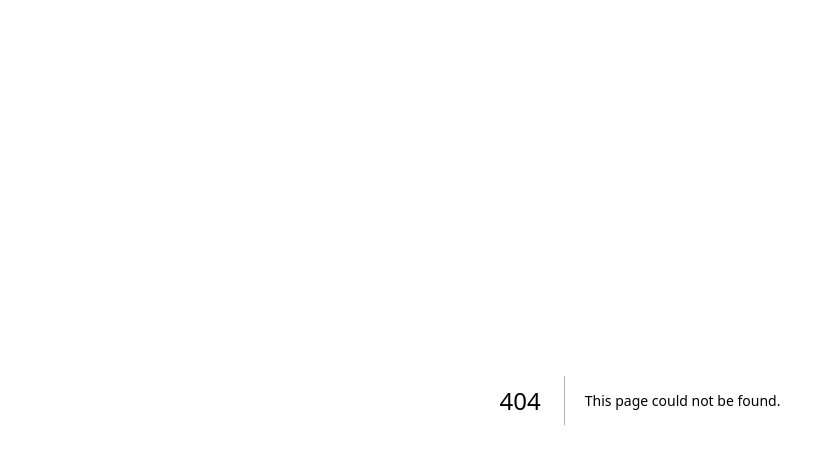
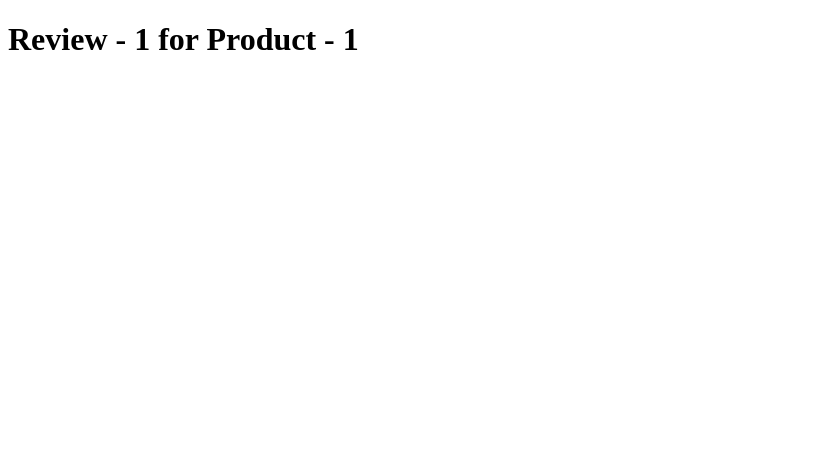
Before and after one commit to esdy017/code-evolution-tutorials, a Next.js app in the folder nextjs-14/02-nextjs-routing/: page /products/1/reviews/1 in a window 1280 px wide. Before the commit this address had no page. Shown: the top 464 px of the page, without its empty margins (0-835 px from the left). Built offline with nearby package versions, Linux system fonts and the light colour scheme.

Commit message:
nested dynamic routes

```diff
--- /dev/null
+++ b/nextjs-14/02-nextjs-routing/src/app/products/[productId]/reviews/[reviewId]/page.tsx
@@ -0,0 +1,14 @@
+export default function ReviewDetail({
+  params,
+}: {
+  params: {
+    productId: string;
+    reviewId: string;
+  };
+}) {
+  return (
+    <h1>
+      Review - {params.reviewId} for Product - {params.productId}
+    </h1>
+  );
+}
```
